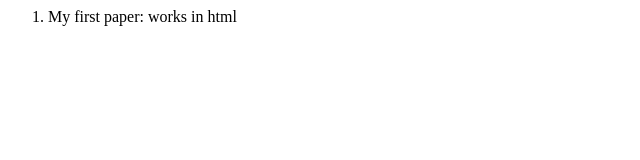
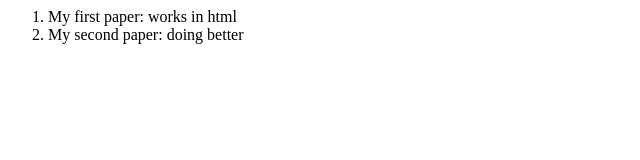
Before and after one commit to kinnarimshah/kinnarimshah.github.io, a plain HTML site: page publications.html in a window 1280 px wide. Shown: the whole page, without its empty margins (0-640 px from the left). Drawn offline with Linux system fonts and the light colour scheme.

Commit message:
added a new publication

```diff
--- a/publications.html
+++ b/publications.html
@@ -1,5 +1,6 @@
 <body>
 	<ol>
 		<li>My first paper: works in html</li>
+		<li>My second paper: doing better</li>
 	</ol>
 </body>
```
Also changed, not shown: 1 other file.
